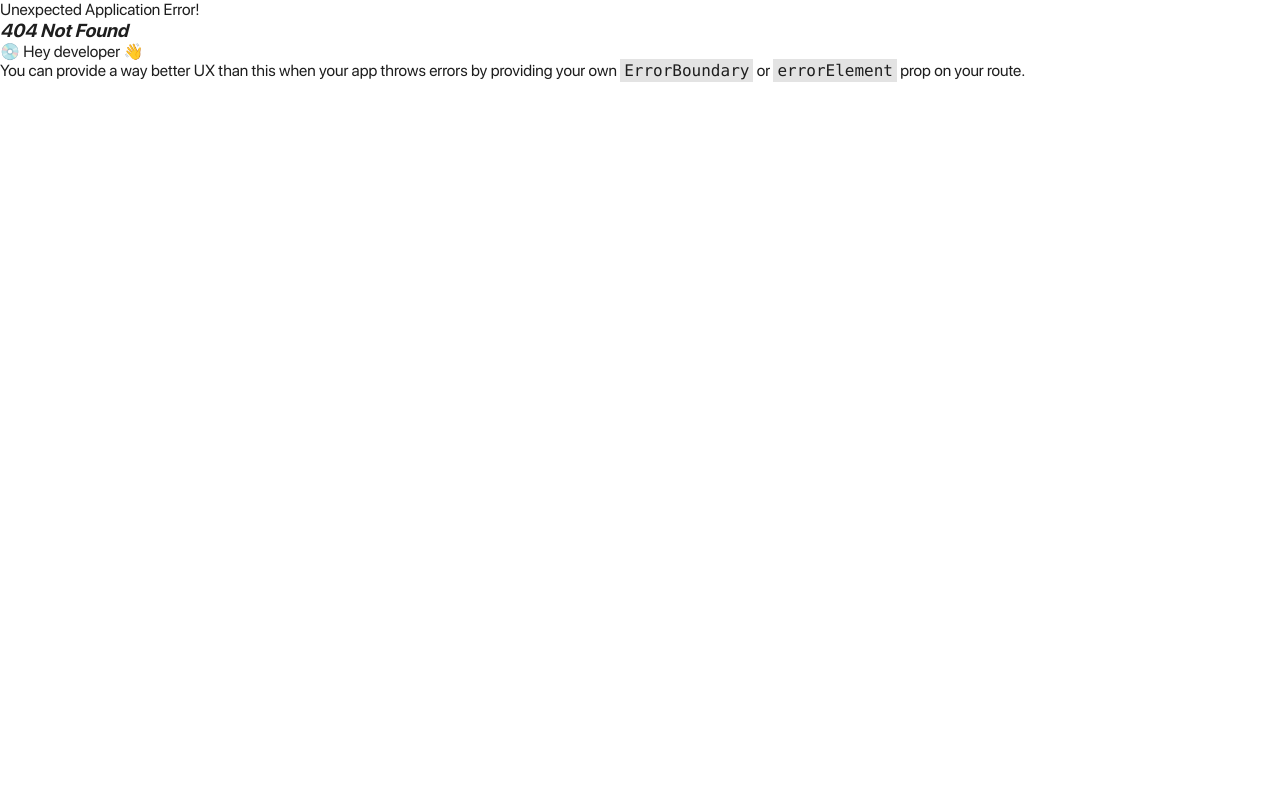
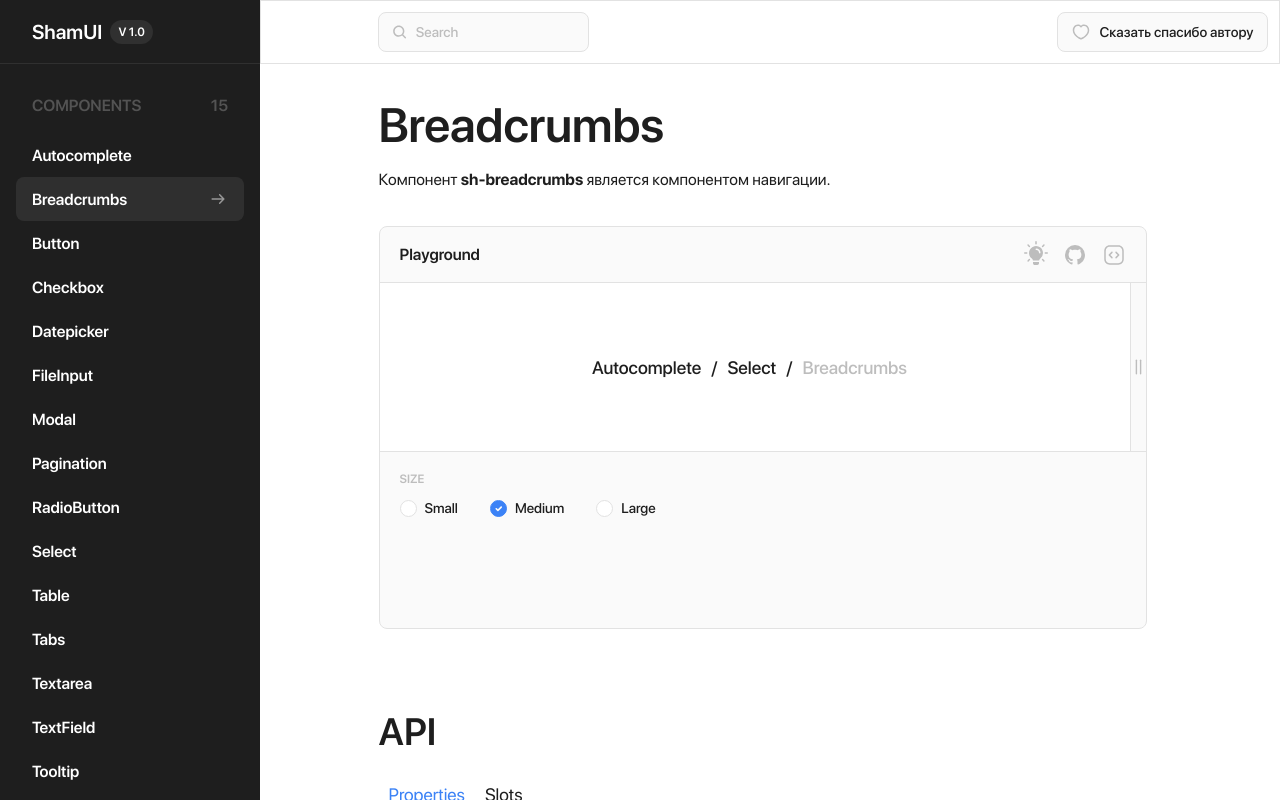
Before and after one commit to code-build-project/sham-ui-react, a React (Create React App) app: page /breadcrumbs in a window 1280 px wide. Before the commit this address had no page. Built offline with nearby package versions, Linux system fonts and the light colour scheme.

Commit message:
add breadcrumbs

```diff
--- /dev/null
+++ b/src/components/UI/Breadcrumbs/code.ts
@@ -0,0 +1,13 @@
+/* eslint-disable import/no-anonymous-default-export */
+/* eslint-disable max-len */
+export default `
+<pre>
+<code id="htmlViewer" style="color:rgb(47, 51, 55); font-weight:400;display:block;padding: .5em;"><span style="color:rgb(47, 51, 55); font-weight:400;">&lt;<span style="color:rgb(183, 85, 1); font-weight:400;">template</span>&gt;</span>
+    <span style="color:rgb(47, 51, 55); font-weight:400;">&lt;<span style="color:rgb(183, 85, 1); font-weight:400;">sh-breadcrumbs</span>
+                <span style="color:rgb(1, 86, 146); font-weight:400;">size</span>=<span style="color:rgb(84, 121, 13); font-weight:400;">&quot;medium&quot;</span>
+                <span style="color:rgb(1, 86, 146); font-weight:400;">:items</span>=<span style="color:rgb(84, 121, 13); font-weight:400;">&quot;[{ id: &#x27;page&#x27;, title: &#x27;Home&#x27;, url: &#x27;/home&#x27; }]&quot;</span>
+            /&gt;</span>
+<span style="color:rgb(47, 51, 55); font-weight:400;">&lt;/<span style="color:rgb(183, 85, 1); font-weight:400;">template</span>&gt;</span>
+</code>
+</pre>
+`;
--- /dev/null
+++ b/src/components/UI/Breadcrumbs/index.tsx
@@ -0,0 +1,62 @@
+import React from 'react';
+import { Link } from 'react-router-dom';
+import styles from 'components/UI/Breadcrumbs/styles.module.sass';
+import type { TypeCrumb } from 'components/UI/Breadcrumbs/types';
+
+type Props = {
+    className?: string,
+    size?: string,
+    items: TypeCrumb[],
+    children?: { separator: React.ReactNode },
+}
+
+function Breadcrumbs(prevProps: Props): JSX.Element {
+    const props = {
+        size: 'medium',
+        children: { separator: '' },
+        ...prevProps,
+    };
+
+    const componentClasses = `
+        ${styles['crumb']}
+        ${styles['size-' + props.size]}
+    `;
+
+    const isSeparator = (index: number) => {
+        const lastIndex = props.items.length - 1;
+        return index < lastIndex;
+    };
+
+    return (
+        <div className={`${styles['breadcrumbs']} ${props.className}`}>
+            {props.items.map((item, index) =>
+                <div
+                    className={componentClasses}
+                    key={item.id}
+                >
+                    {item.url &&
+                        <Link
+                            className={styles['link']}
+                            to={item.url}
+                        >
+                            {item.title}
+                        </Link>
+                    }
+
+                    {!item.url &&
+                        <div className={styles['title']}>{item.title}</div>
+                    }
+
+                    {isSeparator(index) &&
+                        <div className={styles['separator']}>
+                            {props.children.separator}
+                            /
+                        </div>
+                    }
+                </div>,
+            )}
+        </div>
+    );
+}
+
+export default Breadcrumbs;
--- /dev/null
+++ b/src/components/UI/Breadcrumbs/styles.module.sass
@@ -0,0 +1,28 @@
+@import 'assets/sass/flex.sass'
+@import 'assets/sass/colors.sass'
+
+.breadcrumbs
+    @extend %flex_wrap
+
+.crumb
+    @extend %flex_row
+    margin-right: 10px
+    color: $color-dark-1
+    font-weight: 500
+    &:last-child
+        color: $color-gray-2
+
+.link:hover
+    text-decoration-line: underline
+    text-underline-offset: 2px
+
+.separator
+    margin-left: 10px
+
+.size
+    &-small
+        font-size: 16px
+    &-medium
+        font-size: 18px
+    &-large
+        font-size: 20px
--- /dev/null
+++ b/src/components/UI/Breadcrumbs/types.ts
@@ -0,0 +1,5 @@
+export interface TypeCrumb {
+    id: string,
+    title: string,
+    url?: string,
+}
--- /dev/null
+++ b/src/pages/Breadcrumbs/api.json
@@ -0,0 +1,24 @@
+{
+    "propList": [
+        {
+            "name": "size",
+            "type": "small | medium | large",
+            "default": "medium",
+            "description": "Размер компонента"
+        },
+        {
+            "name": "items",
+            "type": "{ id: string, title: string, url?: string }[ ]",
+            "default": "( required )",
+            "description": "Опции для компонента"
+        }
+    ],
+    "eventList": [],
+    "slotList": [
+        {
+            "name": "separator",
+            "default": "/",
+            "description": "Слот для передачи разделителя крошек"
+        }
+    ]
+}
--- /dev/null
+++ b/src/pages/Breadcrumbs/index.tsx
@@ -0,0 +1,61 @@
+import { useState } from 'react';
+import PageWrap from 'components/PageWrap';
+import Playground from 'components/common/Playground';
+import ApiTable from 'components/common/ApiTable';
+import UIBreadcrumbs from 'components/UI/Breadcrumbs';
+import codeBreadcrumbs from 'components/UI/Breadcrumbs/code';
+import apiJSON from 'pages/Breadcrumbs/api.json';
+import optionsJSON from 'pages/Breadcrumbs/options.json';
+import parametersJSON from 'pages/Breadcrumbs/parameters.json';
+import { setValue } from 'helpers/playground';
+import type { TypeCrumb } from 'components/UI/Breadcrumbs/types';
+import type { TypeApiTable } from 'components/common/ApiTable/types';
+import type { TypeParameter } from 'components/common/Playground/types';
+
+const api: TypeApiTable = apiJSON;
+const options: TypeCrumb[] = optionsJSON;
+const parameters: TypeParameter = parametersJSON;
+const gitLink: string = 'https://github.com/code-build-project/sham-ui/blob/main/src/components/UI/ShBreadcrumbs/index.vue';
+
+type TypeState = {
+    size: string,
+}
+
+function Breadcrumbs() {
+    const [state, setState] = useState<TypeState>({
+        size: 'medium',
+    });
+
+    return (
+        <PageWrap>
+            {{
+                title: 'Breadcrumbs',
+                text:
+                    <>
+                        Компонент <b>sh-breadcrumbs</b> является компонентом навигации.
+                    </>,
+                playground:
+                    <Playground
+                        parameters={parameters}
+                        codeTemplate={codeBreadcrumbs}
+                        parameterValues={state}
+                        gitLink={gitLink}
+                        onChange={(event) => setValue(event, state, setState)}
+                    >
+                        <UIBreadcrumbs
+                            size={state.size}
+                            items={options}
+                        />
+                    </Playground>,
+                apiTable:
+                    <ApiTable
+                        propList={api.propList}
+                        eventList={api.eventList}
+                        slotList={api.slotList}
+                    />,
+            }}
+        </PageWrap>
+    );
+}
+
+export default Breadcrumbs;
--- /dev/null
+++ b/src/pages/Breadcrumbs/options.json
@@ -0,0 +1,16 @@
+[
+    {
+        "id": "auto",
+        "title": "Autocomplete",
+        "url": "/autocomplete"
+    },
+    {
+        "id": "select",
+        "title": "Select",
+        "url": "/select"
+    },
+    {
+        "id": "bread",
+        "title": "Breadcrumbs"
+    }
+]
--- /dev/null
+++ b/src/pages/Breadcrumbs/parameters.json
@@ -0,0 +1,12 @@
+{
+    "size": {
+        "id": "size",
+        "elementType": "radio",
+        "title": "SIZE",
+        "variantList": [
+            { "id": "small", "name": "Small" },
+            { "id": "medium", "name": "Medium" },
+            { "id": "large", "name": "Large" }
+        ]
+    }
+}
--- a/src/router/index.tsx
+++ b/src/router/index.tsx
@@ -1,6 +1,7 @@
 import Main from 'pages/Main';
 import MainLayout from 'layouts/MainLayout';
 import Autocomplete from 'pages/Autocomplete';
+import Breadcrumbs from 'pages/Breadcrumbs';
 import { createBrowserRouter } from 'react-router-dom';
 
 export default createBrowserRouter([
@@ -16,6 +17,10 @@ export default createBrowserRouter([
                 path: '/autocomplete',
                 element: <Autocomplete />,
             },
+            {
+                path: '/breadcrumbs',
+                element: <Breadcrumbs />,
+            },
         ],
     },
 ]);
```
